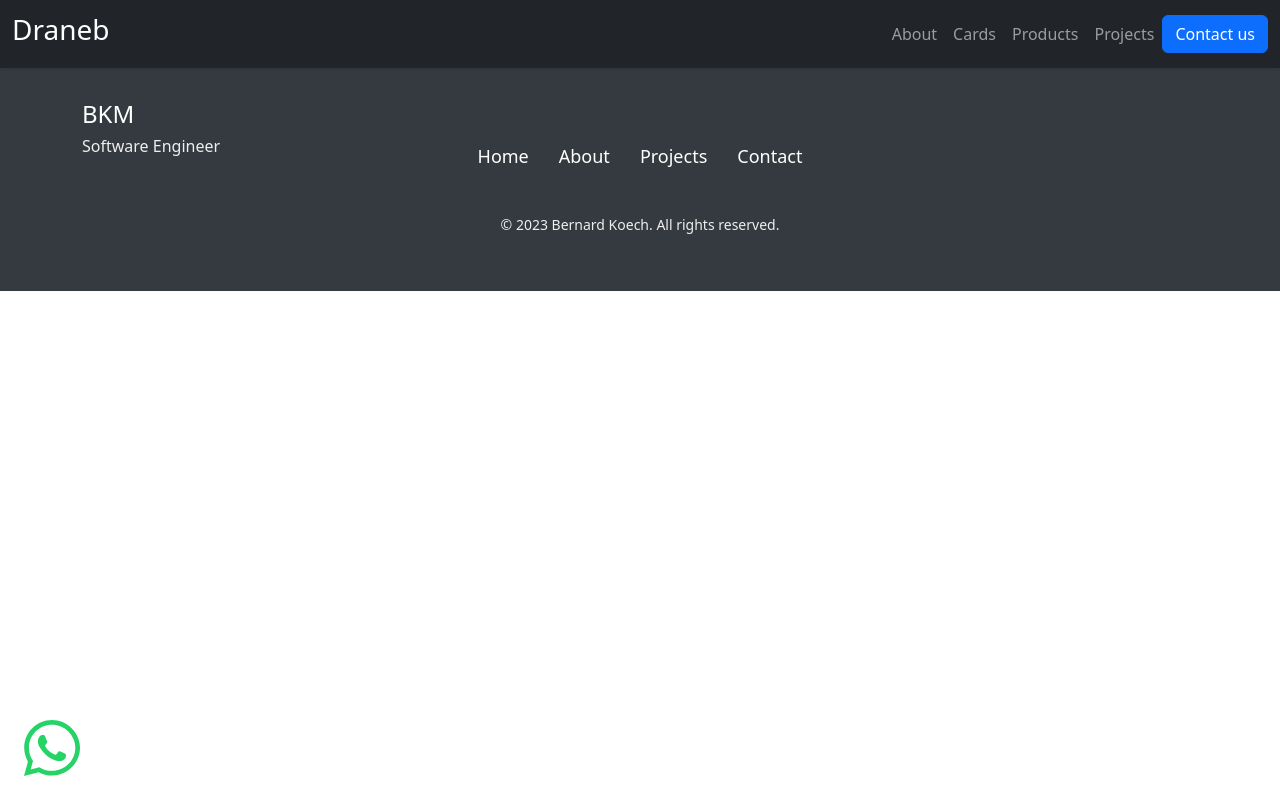
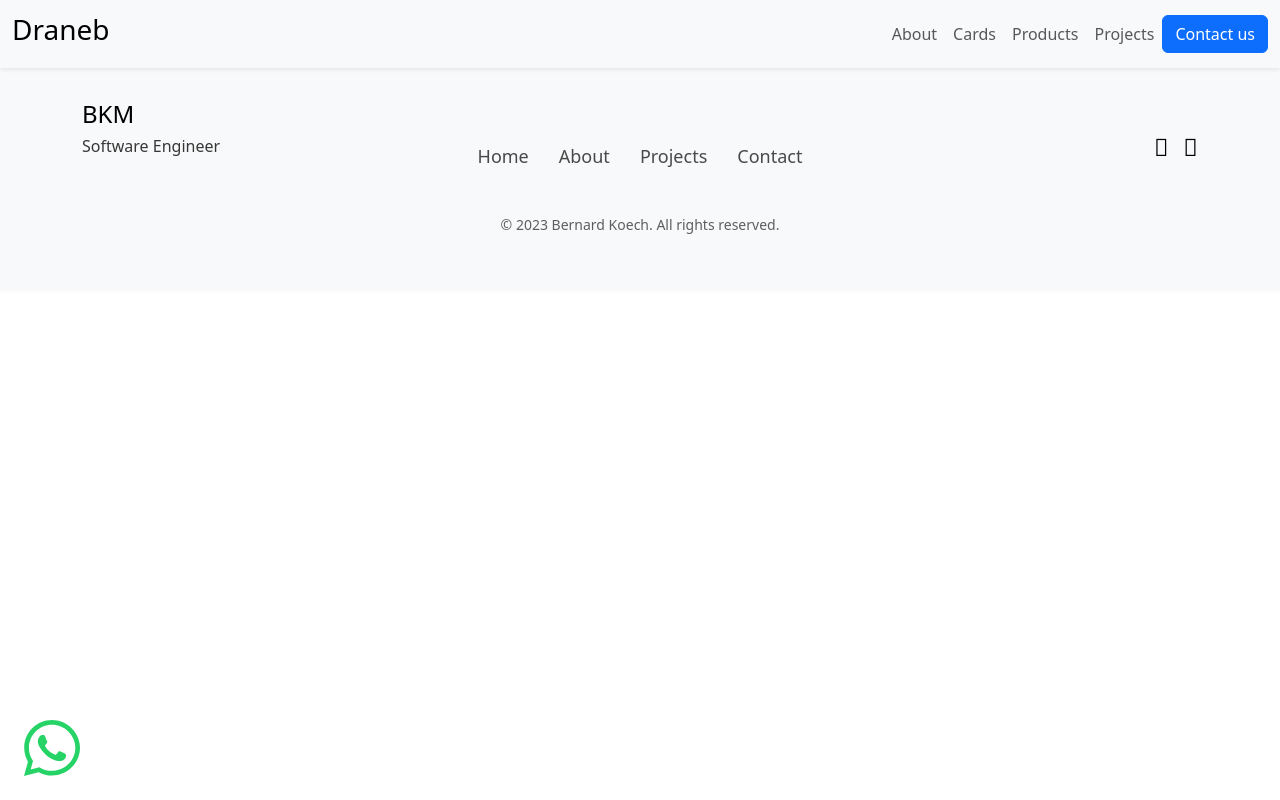
Before and after one commit to Bernardkoech/btstrp, a React (Create React App) app: page /whatsapp in a window 1280 px wide. Built offline with nearby package versions, Linux system fonts and the light colour scheme; no server answers.

Commit message:
changed navbar

```diff
--- a/package.json
+++ b/package.json
@@ -12,6 +12,7 @@
     "@testing-library/react": "^13.4.0",
     "@testing-library/user-event": "^13.5.0",
     "bootstrap": "^5.3.2",
+    "font-awesome": "^4.7.0",
     "react": "^18.2.0",
     "react-dom": "^18.2.0",
     "react-icons": "^4.11.0",
@@ -42,5 +43,8 @@
       "last 1 firefox version",
       "last 1 safari version"
     ]
+  },
+  "devDependencies": {
+    "@babel/plugin-proposal-private-property-in-object": "^7.21.11"
   }
 }
--- a/src/components/Footer/Footer.css
+++ b/src/components/Footer/Footer.css
@@ -6,7 +6,7 @@
 }
 
 .footer {
-  background-color: #343a40;
+  background-color: #F8F9FA;
   color: #fff;
   padding: 40px 0;
   box-shadow: 0px -5px 10px rgba(0, 0, 0, 0.1);
@@ -34,14 +34,14 @@
 .footer-logo h3 {
   font-size: 24px;
   margin-bottom: 5px;
-  color: #fff;
+  color: #000000;
 
 
 }
 
 .footer-logo p {
   font-size: 16px;
-  color: #eeeeee;
+  color: #383737;
 }
 
 .footer-links {
@@ -54,7 +54,7 @@
 }
 
 .footer-links a {
-  color: #fff;
+  color: #494949;
   margin: 5px 15px; /* Add some vertical spacing and reduce horizontal spacing */
   text-decoration: none;
   font-size: 18px;
@@ -71,7 +71,7 @@
 }
 
 .social-icons a {
-  color: #ffffff;
+  color: #000000;
   margin-left: 15px;
   font-size: 24px;
   text-decoration: none;
@@ -86,7 +86,7 @@
   text-align: center;
   margin-top: 20px;
   font-size: 14px;
-  color: #eeeeee;
+  color: #5e5e5e;
 }
 
 /* Responsive styles */
--- a/src/components/NavBar/Navbar.js
+++ b/src/components/NavBar/Navbar.js
@@ -8,7 +8,7 @@ const Navbar = () => {
   };
 
   return (
-    <nav className="navbar navbar-expand-lg fixed-top navbar-dark bg-dark shadow-sm">
+    <nav className="navbar navbar-expand-lg fixed-top navbar-light bg-light shadow-sm">
       <div className="container-fluid">
         <Link to="/" style={{ textDecoration: 'none' }}>
           <div className='navbar-brand'>
--- a/src/index.css
+++ b/src/index.css
@@ -1,3 +1,5 @@
+
+
 body {
   margin: 0;
   font-family: -apple-system, BlinkMacSystemFont, 'Segoe UI', 'Roboto', 'Oxygen',
--- a/src/index.js
+++ b/src/index.js
@@ -7,6 +7,9 @@ import "bootstrap/dist/css/bootstrap.min.css";
 // Bootstrap Bundle JS
 import "bootstrap/dist/js/bootstrap.bundle.min";
 
+import 'font-awesome/css/font-awesome.min.css';
+
+
 const root = ReactDOM.createRoot(document.getElementById('root'));
 root.render(
   <React.StrictMode>
```
Also changed, not shown: 1 other file (tests, documents, lock files or other folders).
